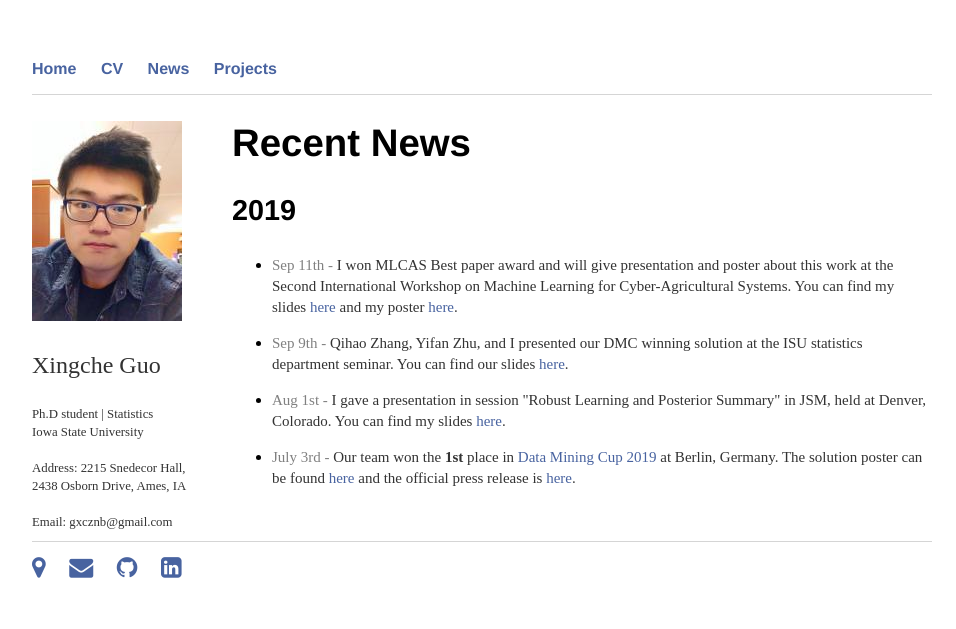
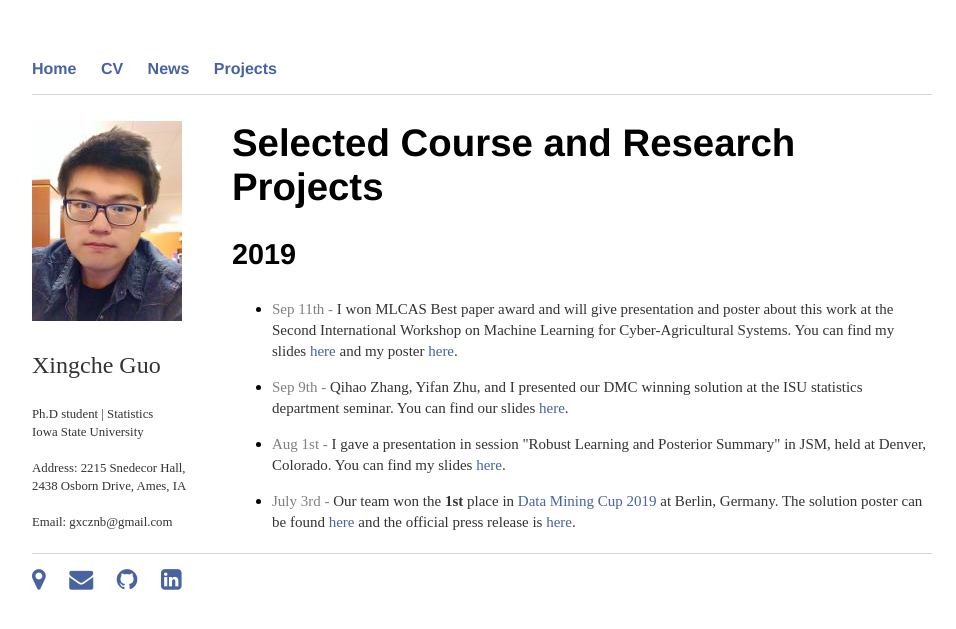
Before and after one commit to xingcheg/xingcheg.github.io, a Jekyll site: the page built from projects/index.html, in a window 1280 px wide. Shown: the top 629 px of the page, without its empty margins (158-1114 px from the left). Built offline with Jekyll 4.4.1, drawn with Linux system fonts in a browser that asks for light colours.

Commit message:
Update index.html

```diff
--- a/projects/index.html
+++ b/projects/index.html
@@ -1,9 +1,9 @@
 ---
 layout: default
-title: Recent News
+title: Selected Course and Research Projects
 ---
 
-<h1> Recent News </h1>
+<h1> Selected Course and Research Projects </h1>
 
 <h3> 2019 </h3>
 
```
